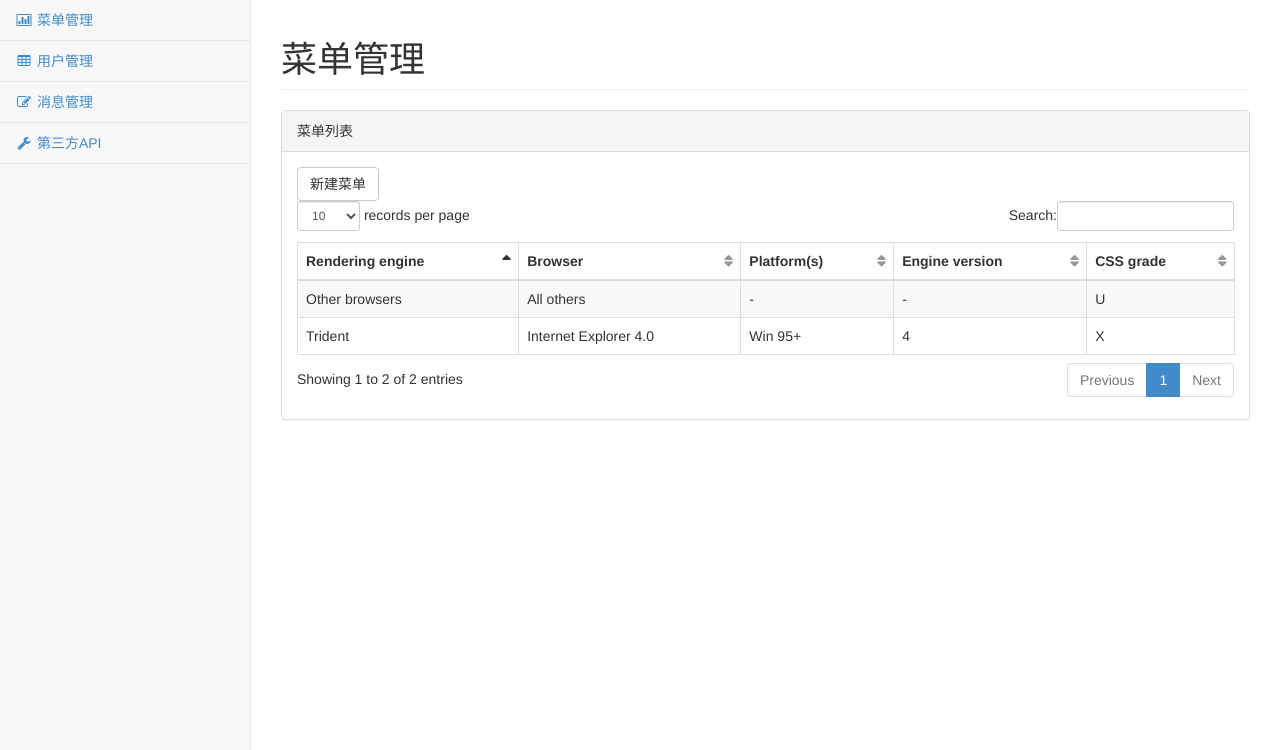
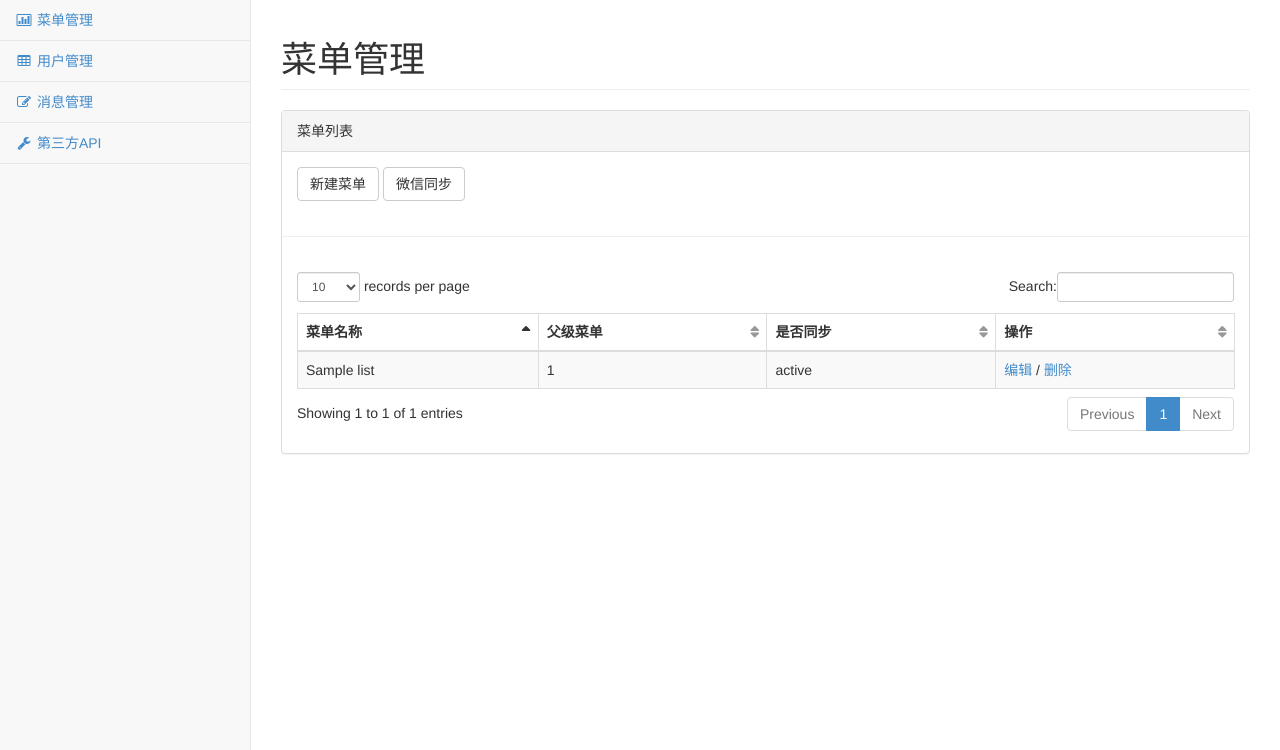
Before and after one commit to ankewk/ZeroCms, a PHP site: template app/View/Menu.tpl.php in a window 1280 px wide. Shown: the part 51-801 px from the top of the page. Run offline with PHP 8.4, Linux system fonts and the light colour scheme; the template is opened without the code that fills it: most values are stand-ins (such as "Sample title", 1, 10 or a date in 2020).

Commit message:
en:edit menu

```diff
--- a/app/Controller/PageController.php
+++ b/app/Controller/PageController.php
@@ -1,6 +1,7 @@
 <?php
 use Zero\Controller;
 use Model\CommonModel;
+use Model\MenuModel;
 
 class PageController extends Controller
 {
@@ -22,7 +23,9 @@ class PageController extends Controller
 
     public function menuZero()
     {
-        $this->render('Menu', []);
+        $menuModel = new MenuModel();
+        $menuList = $menuModel->listMenu();
+        $this->render('Menu', ['lists' => $menuList]);
     }
 
     public function UserZero()
--- a/app/View/Menu.tpl.php
+++ b/app/View/Menu.tpl.php
@@ -79,35 +79,33 @@
                         </div>
                         <!-- /.panel-heading -->
                         <div class="panel-body">
-
-                        <button id="creted_menu" class="btn btn-default">新建菜单</button>
-
+                            <button id="creted_menu" class="btn btn-default">新建菜单</button>
+                            <button id="sync_menu" class="btn btn-default">微信同步</button>
+                        </div>
+                        <hr>
+                        <div class="panel-body">
                             <div  id="list" class="table-responsive">
                                 <table class="table table-striped table-bordered table-hover" id="dataTables-example">
                                     <thead>
                                         <tr>
-                                            <th>Rendering engine</th>
-                                            <th>Browser</th>
-                                            <th>Platform(s)</th>
-                                            <th>Engine version</th>
-                                            <th>CSS grade</th>
+                                            <th>菜单名称</th>
+                                            <th>父级菜单</th>
+                                            <th>是否同步</th>
+                                            <th>操作</th>
                                         </tr>
                                     </thead>
                                     <tbody>
+                                    <?php foreach($lists['list'] as $k => $v) { ?>
                                         <tr class="odd gradeX">
-                                            <td>Trident</td>
-                                            <td>Internet Explorer 4.0</td>
-                                            <td>Win 95+</td>
-                                            <td class="center">4</td>
-                                            <td class="center">X</td>
+                                            <td><?php echo $v['name'];?></td>
+                                            <td><?php echo $v['pid'];?></td>
+                                            <td><?php echo $v['wechat_status'];?></td>
+                                            <td class="center">
+                                                <input type="hidden" name="menu_id" value="<?php echo $v['id'];?>">
+                                                <a class="update_menu">编辑</a> / <a class="delete_menu">删除</a>
+                                            </td>
                                         </tr>
-                                        <tr class="gradeU">
-                                            <td>Other browsers</td>
-                                            <td>All others</td>
-                                            <td>-</td>
-                                            <td class="center">-</td>
-                                            <td class="center">U</td>
-                                        </tr>
+                                    <?php } ?>
                                     </tbody>
                                 </table>
                             </div>
@@ -118,9 +116,10 @@
                                 <input class="form-control menu-name">
                                 <label>父级菜单</label>
                                 <select class="form-control menu-pid">
-                                    <option value=1>无父级菜单</option>
-                                    <option value=2>2</option>
-                                    <option value=3>3</option>
+                                    <option value=0>无父级菜单</option>
+                                <?php foreach($lists['father_list'] as $k => $v) {?>
+                                    <option value=<?php echo $v['id'];?>><?php echo $v['name'];?></option>
+                                <?php } ?>
                                 </select>
                                 <button id="menu_post" class="btn btn-default">创建</button>
                             </div>
@@ -148,9 +147,24 @@
             $('#dataTables-example').dataTable();
         });
 
+        // create menu page
         $("#creted_menu").bind("click", function(){
+            $("#creted_menu").hide();
             $("#list").hide();
             $("#create").show();
+        });
+
+        // update menu page
+        $(".update_menu").bind("click", function(){
+            alert(1);
+            $("#creted_menu").hide();
+            $("#list").hide();
+            $("#create").show();
+        });
+
+        // delete menu page
+        $(".delete_menu").bind("click", function(){
+            alert(2);
         });
 
         $("#menu_post").bind("click", function(){
@@ -162,12 +176,12 @@
                     "pid" : $(".menu-pid").val()
                 },
                 success:function(data) {
-                    // alert(data.msg);
-                    // if(data.status == 10) {
-                    //     window.location.href = '/menu';
-                    // } else {
-                    //     location.reload()
-                    // }
+                    alert(data.msg);
+                    if(data.status == 10) {
+                        window.location.href = '/menu';
+                    } else {
+                        location.reload()
+                    }
                 }
             });
         });
--- a/conf/route.php
+++ b/conf/route.php
@@ -14,6 +14,8 @@ $route['/userlogout'] = ['User', 'logout'];
 
 //Menu
 $route['/menu/create'] = ['Menu', 'creatMenu'];
+$route['/menu/update'] = ['Menu', 'updateMenu'];
+$route['/menu/delete'] = ['Menu', 'deleteMenu'];
 
 //API
 $route['/api/getaccesstoken'] = ['API', 'getAccessToken'];
```
Also changed, not shown: app/Controller/MenuController.php (+11 -2 lines), app/Model/MenuModel.php (+9 -2 lines), zero/Model.php (+14 -3 lines).
